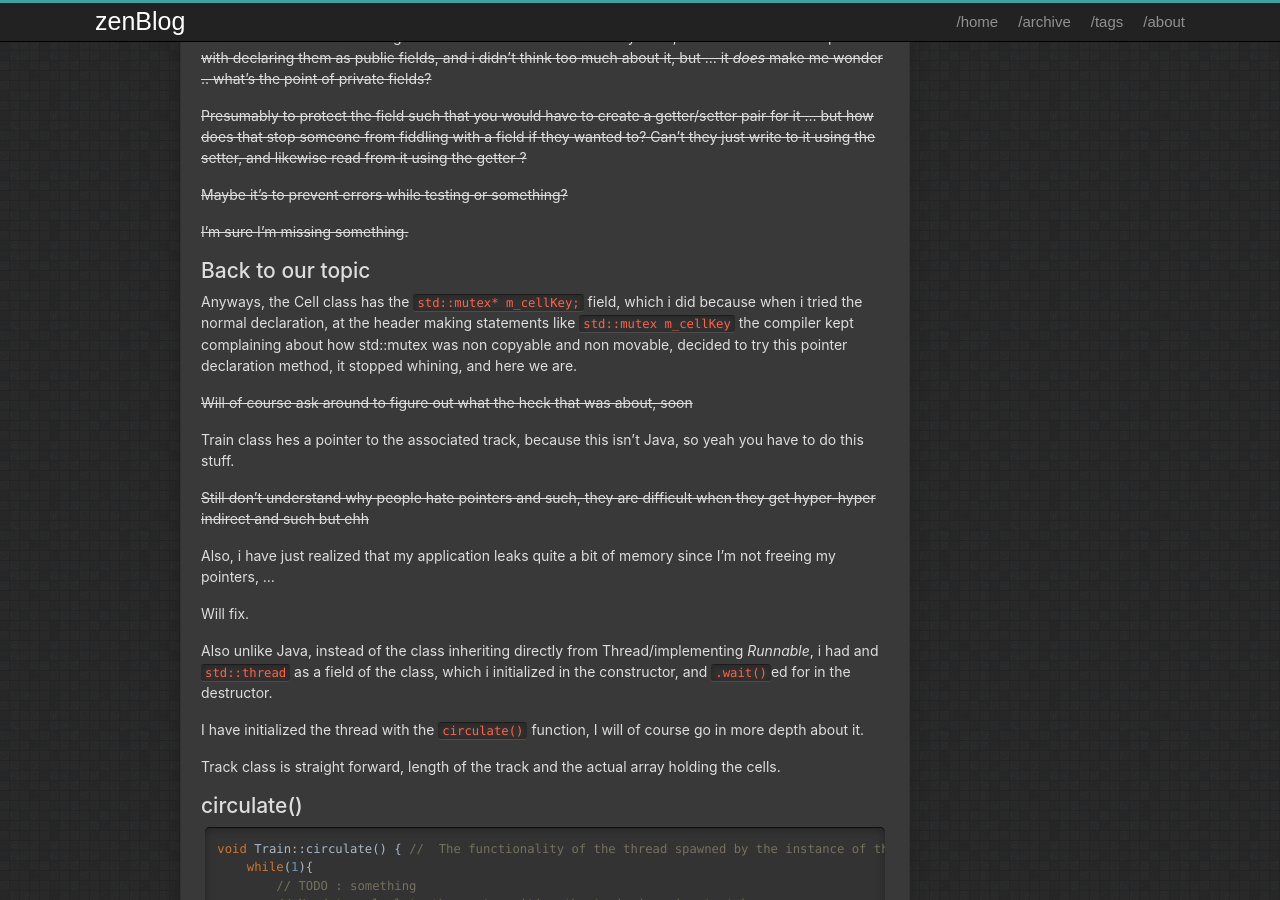
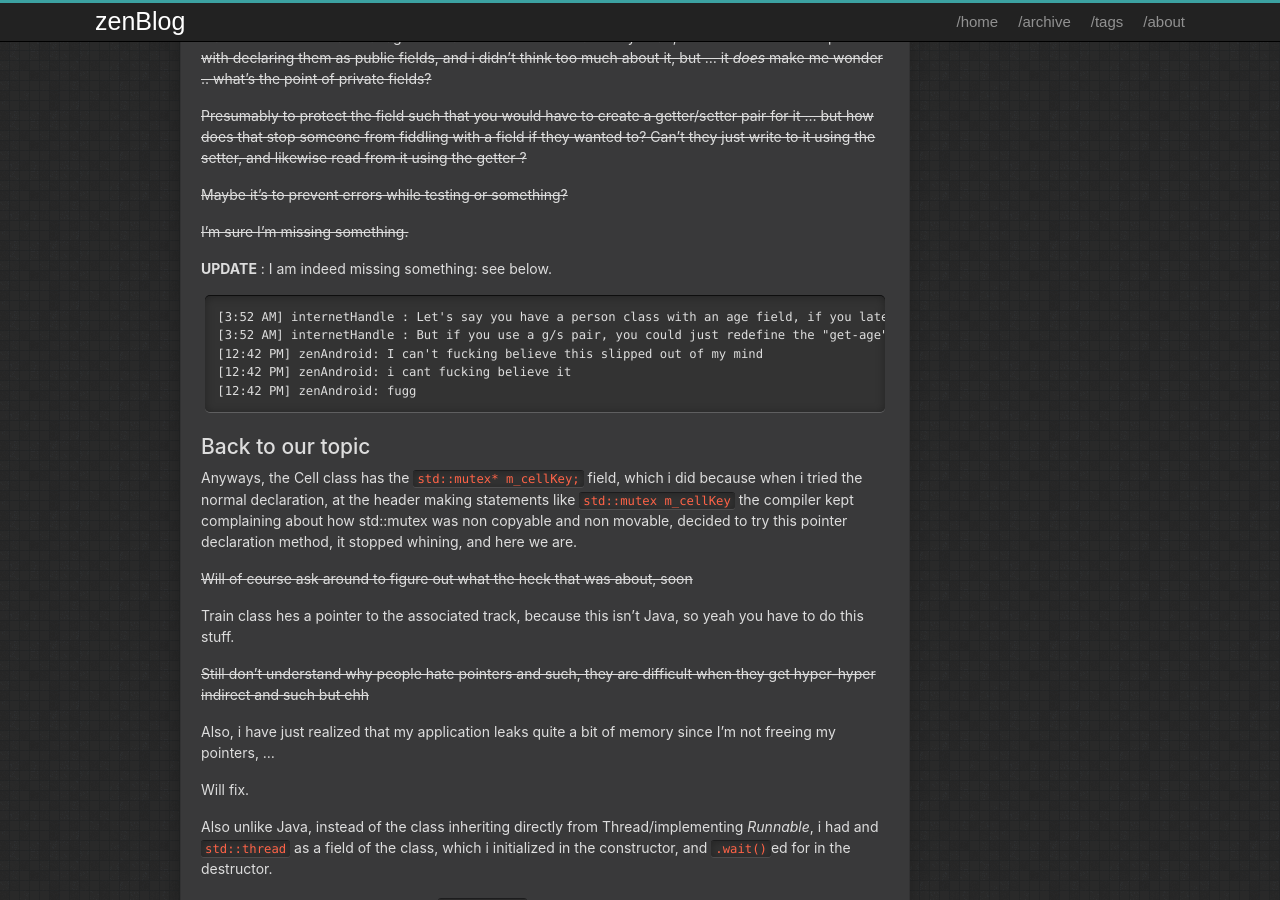
Before and after one commit to zenAndroid/zenandroid.github.io, a Jekyll site: the page built from _posts/2019-12-27-C++MultiThreading.md, in a window 1280 px wide and 900 px high, scrolled down 3230 px. Built offline with Jekyll 4.4.1, drawn with Linux system fonts in a browser that asks for light colours.

Commit message:
Fix my mistake

````diff
--- a/_posts/2019-12-27-C++MultiThreading.md
+++ b/_posts/2019-12-27-C++MultiThreading.md
@@ -143,6 +143,17 @@ public:
 
 ~~I'm sure I'm missing something.~~
 
+**UPDATE** : I am indeed missing something: see below.
+
+```
+[3:52 AM] internetHandle : Let's say you have a person class with an age field, if you later change the layout to instead use a year-of-birth field, you have to go back and change every person.age acces to person.year-of-birth plus whatever processing to get the right value (age in this case)
+[3:52 AM] internetHandle : But if you use a g/s pair, you could just redefine the "get-age" method to calculate the age instead, needing to change nearly nothing
+[12:42 PM] zenAndroid: I can't fucking believe this slipped out of my mind
+[12:42 PM] zenAndroid: i cant fucking believe it
+[12:42 PM] zenAndroid: fugg
+```
+
+
 ## Back to our topic ##
 
 Anyways, the Cell class has the ``std::mutex* m_cellKey;`` field, which i did because when i tried the normal declaration, at the header making statements like ``std::mutex m_cellKey`` the compiler kept complaining about how std::mutex was non copyable and non movable, decided to try this pointer declaration method, it stopped whining, and here we are.
````
